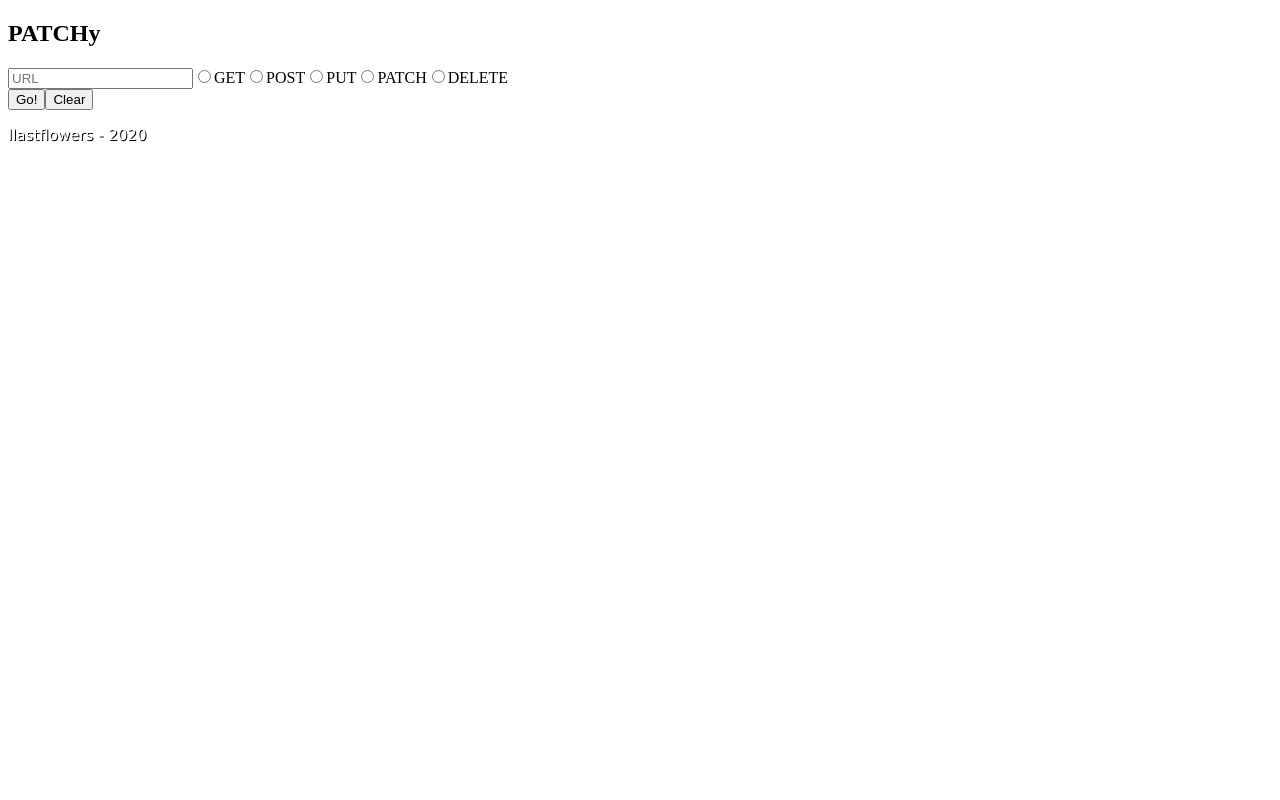
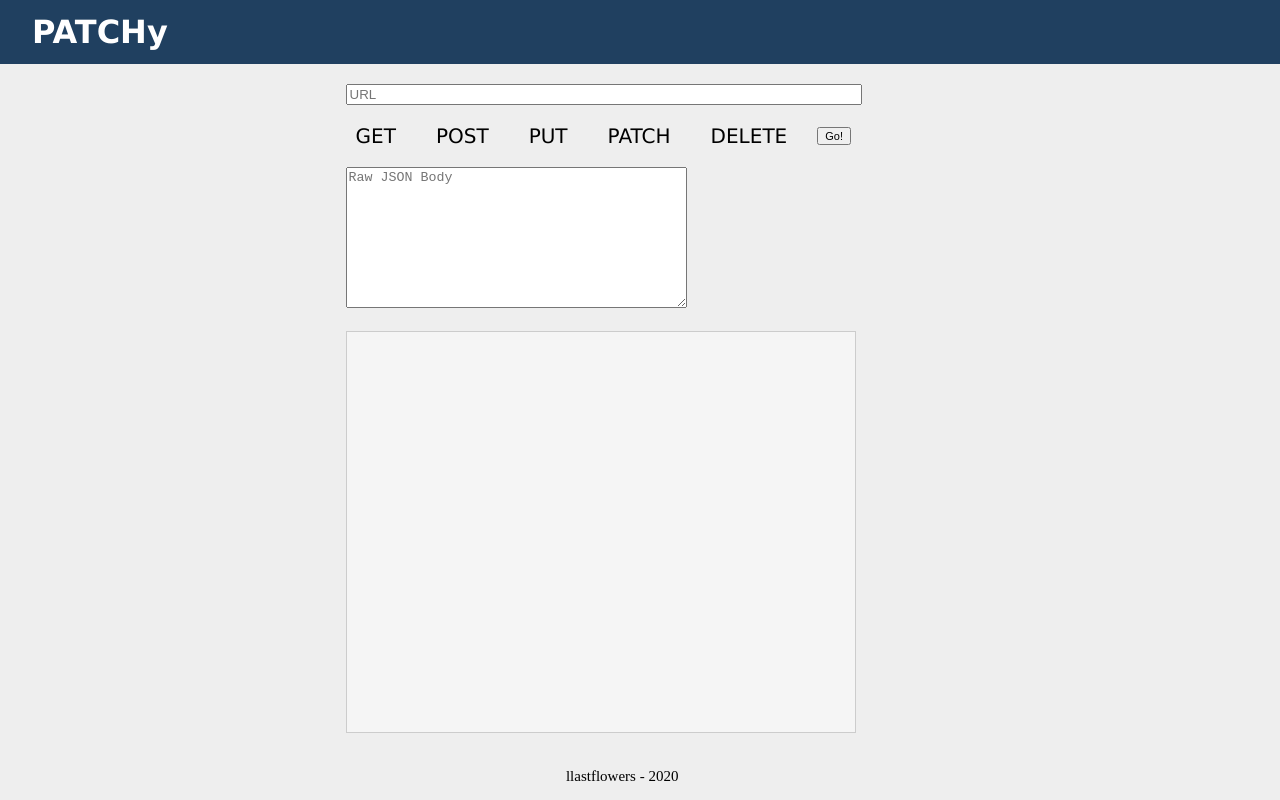
Before and after one commit to llastflowers/resty, a React app: page / in a window 1280 px wide. Built offline with nearby package versions, Linux system fonts and the light colour scheme.

Commit message:
added main page elements

```diff
--- a/src/components/App.css
+++ b/src/components/App.css
@@ -1,20 +1,89 @@
+body {
+    box-sizing: border-box;
+    background: #eee;
+    display: flex;
+    flex-direction: column;
+    height: 100%;
+    line-height: 1;
+}
+
+.Header {
+    font-family: Verdana, Geneva, Tahoma, sans-serif;
+    background: #204060;
+    color: white;
+    height: 4em;
+    line-height: 4em;
+    padding: 0 2em;
+
+    h1 {
+        font-size: 2em;
+        font-weight: 700;
+    }
+}
+
+.Form {
+    margin: 20px 27%;
+
+    .methods {
+        display: flex;
+        margin: 1em 0;
+    }
+
+    input[type="text"] {
+        width: 508px;
+    }
+
+    input[type="radio"] {
+        display: none;
+    }
+
+    label:hover {
+        background-color: rgb(221, 221, 221);
+        cursor: pointer;
+    }
+
+    label {
+        padding: 5px 10px;
+        font-size: 20px;
+        margin-right: 20px;
+        font-family: Verdana, Geneva, Tahoma, sans-serif;
+    }
+
+    button {
+        display: flex;
+        align-items: flex-start;
+        text-align: center;
+        font-size: 11px;
+        padding: 1px 6px;
+        height: 18px;
+        margin-top: 6px;
+    }
+
+    .responseField {
+        margin-top: 20px;
+        background: #f5f5f5;
+        border: 1px solid #ccc;
+        height: 400px;
+        width: 508px;
+    }
+}
+
 .Footer {
     text-align: center;
     position: absolute;
-    bottom: 1%;
+    bottom: 2%;
     right: 47%;
+    font-size: 15px;
 }
 
 a {
-    font-size: 15px;
     font-family: verdana;
-    color: white;
-    text-shadow: 1px 1px black;
+    color: black;
     cursor: pointer;
     text-decoration: none;
 }
 
 a:visited {
     text-decoration: none;
-    color: white;
+    color: black;
 }
--- a/src/components/App.js
+++ b/src/components/App.js
@@ -2,6 +2,8 @@
 import Header from './Header.js';
 import Footer from './Footer.js';
 import Form from './Form.js';
+import './App.css';
+import './reset.css';
 
 export default class App extends Component {
   render() {
--- a/src/components/Footer.js
+++ b/src/components/Footer.js
@@ -4,7 +4,7 @@
 class Footer extends Component {
   render() {
     return (
-      <footer>
+      <footer className={styles.Footer}>
         <p><a href="https://www.github.com/llastflowers">llastflowers - 2020</a></p>
       </footer>
     );
--- a/src/components/Form.js
+++ b/src/components/Form.js
@@ -1,10 +1,11 @@
 import React from 'react';
 import PropTypes from 'prop-types';
-// import styles from '../App.css';
+import styles from './App.css';
 
 const Form = ({ onSubmit }) => (
-  <form onSubmit={onSubmit}>
+  <form className={styles.Form} onSubmit={onSubmit}>
     <input type="text" placeholder="URL" />
+    <section className={styles.methods}>
       <label>
         <input type="radio" value="get"></input>
         <span>GET</span>
@@ -25,10 +26,12 @@
         <input type="radio" value="delete"></input>
         <span>DELETE</span>
       </label>
-    <section>
       <button>Go!</button>
-      <button type="reset">Clear</button>
     </section>
+    <textarea rows="9" cols="40" placeholder="Raw JSON Body" />
+    <div className={styles.responseField}>
+
+    </div>
   </form>
 );
 
--- a/src/components/Header.js
+++ b/src/components/Header.js
@@ -1,10 +1,10 @@
 import React, { Component } from 'react';
-// import styles from './App.css';
+import styles from './App.css';
 
 class Header extends Component {
   render() {
     return (
-      <header>
+      <header className={styles.Header}>
         <section>
           <h1>PATCHy</h1>
         </section>
--- /dev/null
+++ b/src/components/reset.css
@@ -0,0 +1,48 @@
+/* http://meyerweb.com/eric/tools/css/reset/
+   v2.0 | 20110126
+   License: none (public domain)
+*/
+
+html, body, div, span, applet, object, iframe,
+h1, h2, h3, h4, h5, h6, p, blockquote, pre,
+a, abbr, acronym, address, big, cite, code,
+del, dfn, em, img, ins, kbd, q, s, samp,
+small, strike, strong, sub, sup, tt, var,
+b, u, i, center,
+dl, dt, dd, ol, ul, li,
+fieldset, form, label, legend,
+table, caption, tbody, tfoot, thead, tr, th, td,
+article, aside, canvas, details, embed,
+figure, figcaption, footer, header, hgroup,
+menu, nav, output, ruby, section, summary,
+time, mark, audio, video {
+	margin: 0;
+	padding: 0;
+	border: 0;
+	font-size: 100%;
+	font: inherit;
+	vertical-align: baseline;
+}
+/* HTML5 display-role reset for older browsers */
+article, aside, details, figcaption, figure,
+footer, header, hgroup, menu, nav, section {
+	display: block;
+}
+body {
+	line-height: 1;
+}
+ol, ul {
+	list-style: none;
+}
+blockquote, q {
+	quotes: none;
+}
+blockquote:before, blockquote:after,
+q:before, q:after {
+	content: '';
+	content: none;
+}
+table {
+	border-collapse: collapse;
+	border-spacing: 0;
+}
```
Also changed, not shown: src/components/Result.js (added). Lines whose indentation alone changed are shown as unchanged.
